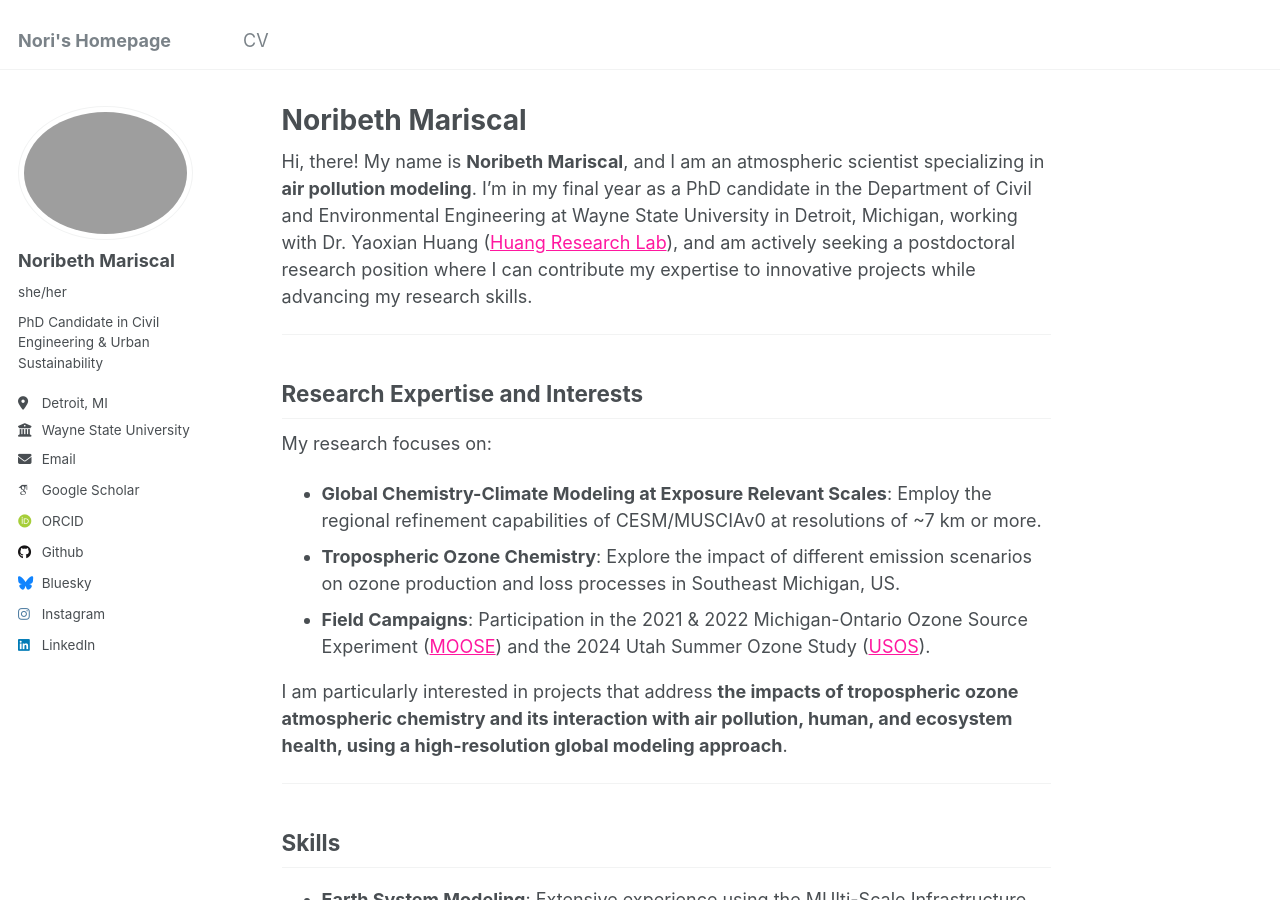
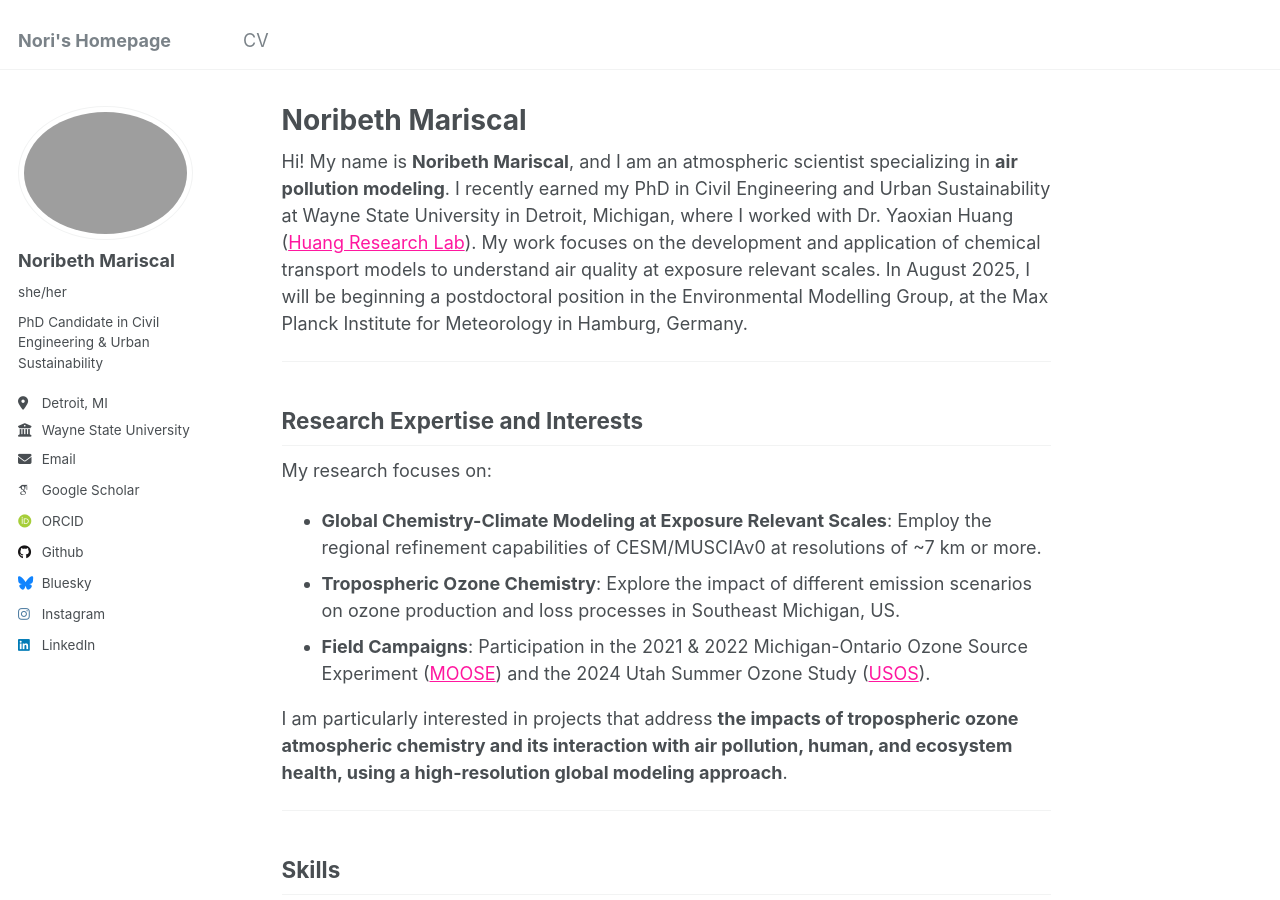
Before and after one commit to noribeth-m/noribeth-m.github.io, a Jekyll site: the page built from _pages/about.md, in a window 1280 px wide and 900 px high. Built offline with Jekyll 4.4.1, drawn with Linux system fonts in a browser that asks for light colours; some web fonts are replaced; some of the changed text lies outside the part shown.

Commit message:
Update about.md

```diff
--- a/_pages/about.md
+++ b/_pages/about.md
@@ -7,7 +7,7 @@ redirect_from:
   - /about.html
 ---
 
-Hi, there! My name is **Noribeth Mariscal**, and I am an atmospheric scientist specializing in **air pollution modeling**. I'm in my final year as a PhD candidate in the Department of Civil and Environmental Engineering at Wayne State University in Detroit, Michigan, working with Dr. Yaoxian Huang ([Huang Research Lab](https://www.huanglabwayne.com/)), and am actively seeking a postdoctoral research position where I can contribute my expertise to innovative projects while advancing my research skills.
+Hi! My name is **Noribeth Mariscal**, and I am an atmospheric scientist specializing in **air pollution modeling**. I recently earned my PhD in Civil Engineering and Urban Sustainability at Wayne State University in Detroit, Michigan, where I worked with Dr. Yaoxian Huang ([Huang Research Lab](https://www.huanglabwayne.com/)). My work focuses on the development and application of chemical transport models to understand air quality at exposure relevant scales. In August 2025, I will be beginning a postdoctoral position in the Environmental Modelling Group, at the Max Planck Institute for Meteorology in Hamburg, Germany.
 
 ---
 
@@ -43,7 +43,7 @@ I am particularly interested in projects that address **the impacts of troposphe
 
 ## Contact
 
-I’d love to hear about potential opportunities! Please feel free to reach out at:
-- **Email:** nmariscal@wayne.edu
+I’d love to hear about potential opportunities for collaborations! Please feel free to reach out to me at:
+- **Email:** noribethmariscal@gmail.com
 
 You can also view my [**CV**](https://noribeth-m.github.io/files/CV_Mariscal_Noribeth.pdf) for more details on my background and accomplishments.
```
